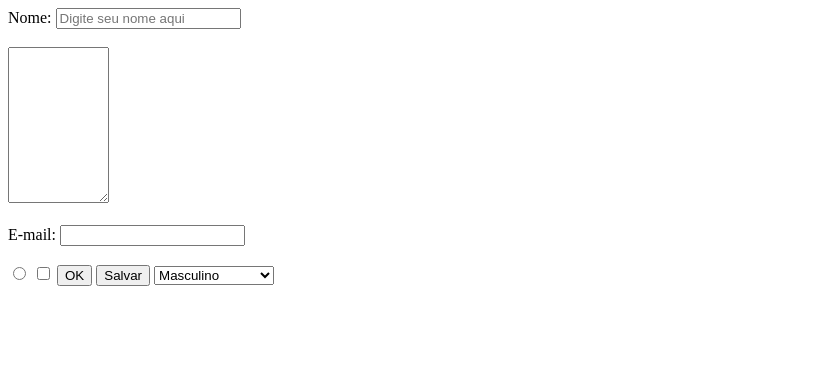
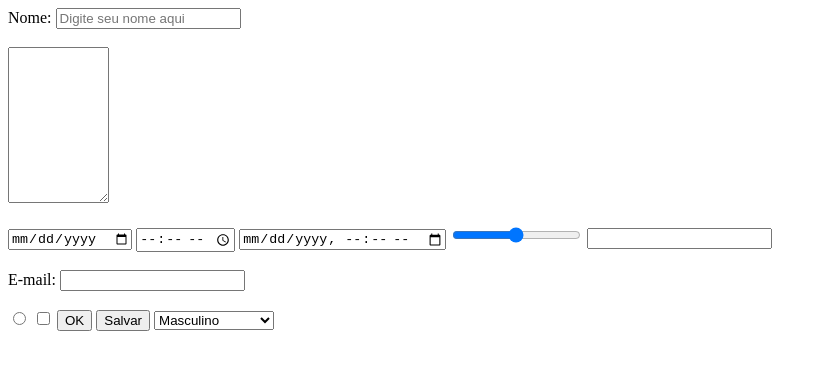
Before and after one commit to Sthefany001/Atividade04_PWeb, a plain HTML site: page index.html in a window 1280 px wide. Shown: the whole page, without its empty margins (0-827 px from the left). Drawn offline with Linux system fonts and the light colour scheme.

Commit message:
tres commit

```diff
--- a/index.html
+++ b/index.html
@@ -13,6 +13,13 @@
         <br>
         <br>
         <textarea rows="10" cols="10"></textarea>
+        <br>
+        <br>
+        <input type="date"/>
+        <input type="time"/>
+        <input type="datetime-local"/>
+        <input type="range"/>
+        <input type="number"/>
         <br>
         <br>
         <label>E-mail:</label>
```
